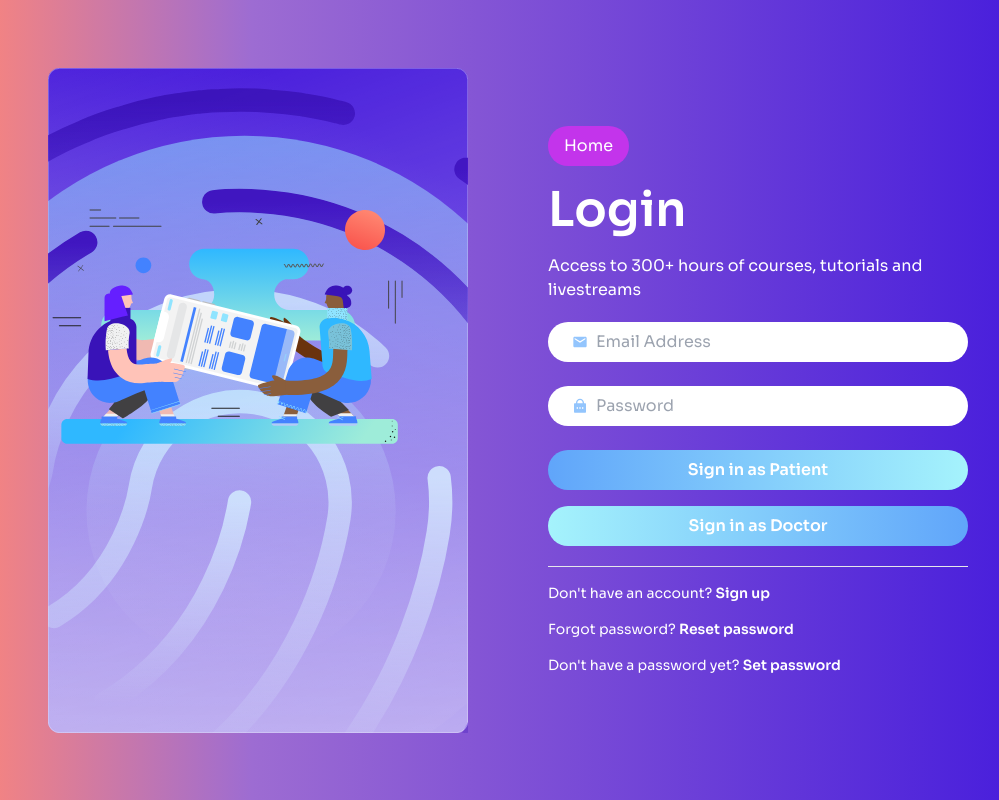
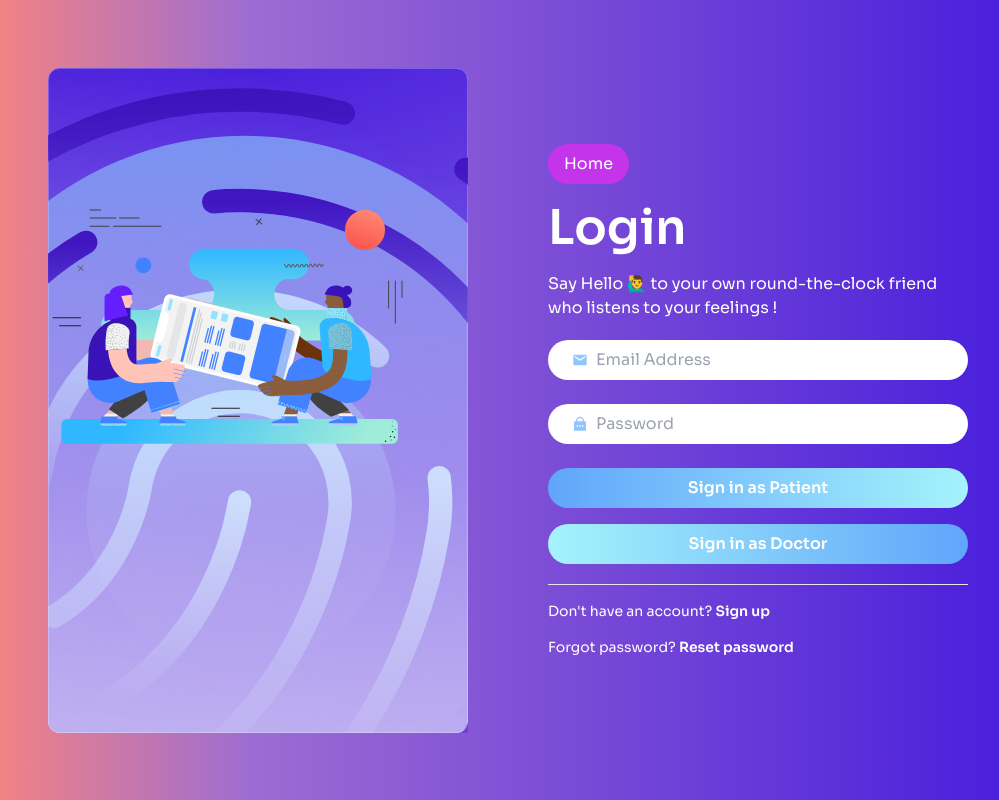
Before and after one commit to Kaushik-2802/mental-health-AI, a React (Vite) app in the folder frontend/: page /signin in a window 1280 px wide. Shown: the whole page, without its empty margins (132-1131 px from the left). Built offline with nearby package versions, Linux system fonts and the light colour scheme; no server answers.

Commit message:
Improvised SignIn Page

```diff
--- a/frontend/src/pages/SignInPage.jsx
+++ b/frontend/src/pages/SignInPage.jsx
@@ -29,7 +29,8 @@ const SignInPage = () => {
             Login
           </h1>
           <p className="text-dull-white text-center md:text-left">
-            Access to 300+ hours of courses, tutorials and livestreams
+            Say Hello 🙋‍♂️ to your own round-the-clock friend who listens to your
+            feelings !
           </p>
           <form action="" className="space-y-6 text-white">
             <div className="relative">
@@ -83,12 +84,6 @@ const SignInPage = () => {
                 Reset password
               </a>
             </p>
-            <p>
-              Don't have a password yet?{" "}
-              <a className="text-neon-blue font-semibold cursor-pointer">
-                Set password
-              </a>
-            </p>
           </div>
         </div>
       </div>
```
